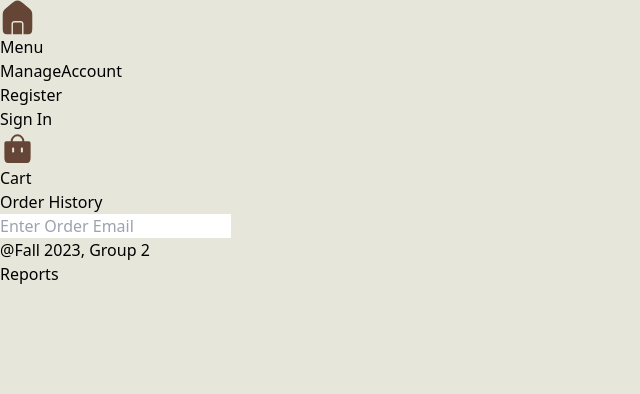
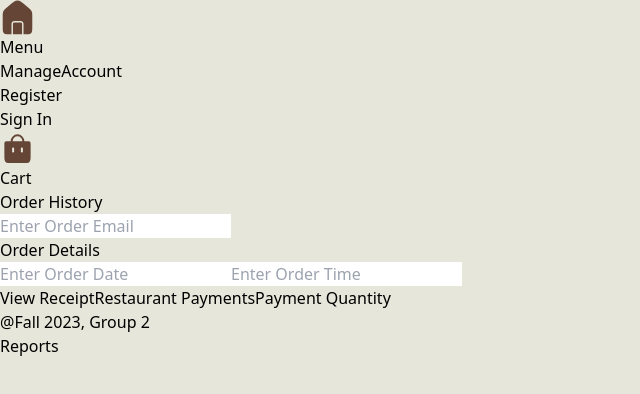
Before and after one commit to ujwal2003/DB-Team02-WebApp, a React (Vite) app in the folder client/: page /OrderHistory in a window 1280 px wide. Shown: the top 394 px of the page, without its empty margins (0-640 px from the left). Built offline with nearby package versions, Linux system fonts and the light colour scheme.

Commit message:
working on order history page

```diff
--- a/client/src/pages/OrderHistory.jsx
+++ b/client/src/pages/OrderHistory.jsx
@@ -4,6 +4,12 @@ import axios from "axios";
 function OrderHistory() {
   const [email, setOrderEmail] = useState("");
   const [orders, setOrders] = useState([]);
+  const [orderDate, setOrderDate] = useState("");
+  const [orderTime, setOrderTime] = useState("");
+  const [viewDetails, setViewDetails] = useState(false);
+  const [vietReceipt, setViewReceipt] = useState(false);
+  const [receipt, setReceipt] = useState(null);
+
   const orderListStyle = "text-[#05204A] font-bold";
   const otherElementsStyle = "text-[#05204A] font-semibold";
 
@@ -16,7 +22,6 @@ function OrderHistory() {
         setOrders(data.data.result);
       } catch (error) {
         console.error("Error fetching order history:", error);
-        // Handle error as needed
       }
     };
 
@@ -27,11 +32,21 @@ function OrderHistory() {
       setOrders([]);
     }
   }, [email]);
+  // Fetch order receipt given order date, time, and use the same email
+  // Fetch order receipt given order date, time, and use the same email
+  // Fetch order receipt given order date, time, and use the same email
+  const handleButtonClick = (buttonName) => {
+    if (buttonName === "View Receipt"){
+      setViewReceipt(true);
+    } else{
+      setViewReceipt(false);
+    }
+  };
 
   return (
     <div className="w-[90%] p-10 mt-8 flex">
       <div className="w-1/2">
-        <h1 className={orderListStyle + " text-7xl mb-4"}>Order History</h1>
+        <h1 className={orderListStyle + " text-4xl mb-4"}>Order History</h1>
         <div className="mb-4">
           <input
             type="text"
@@ -47,12 +62,42 @@ function OrderHistory() {
               <li key={order.orderId}>
                 <p className={otherElementsStyle}>Order Date: {order.orderdate}</p>
                 <p className={otherElementsStyle}>Order Time: {order.ordertime}</p>
+                <p className={otherElementsStyle}>- - - - - - - - - - - - - - - - - </p>
               </li>
             ))}
           </ul>
         </div>
       </div>
+      <div className="w-1/2">
+      <h1 className={orderListStyle + " text-4xl mb-4"}> Order Details</h1>
+      <input
+        type="text"
+        placeholder="Enter Order Date"
+        value={orderDate}
+        onChange={(e) => setOrderDate(e.target.value)}
+        className="p-2 rounded border border-[#05204A] text-[#05204A] font-semibold mb-2" // Added margin-bottom
+      />
+
+      <input
+        type="text"
+        placeholder="Enter Order Time"
+        value={orderTime}
+        onChange={(e) => setOrderTime(e.target.value)}
+        className="p-2 rounded border border-[#05204A] text-[#05204A] font-semibold mb-2"
+      />
+      <div className="mb-4">
+        <button className="text-[#05204A] font-semibold border border-[#05204A] rounded p-2 mr-2" onClick={() => handleButtonClick("View Receipt")}>
+          View Receipt
+        </button>
+        <button className="text-[#05204A] font-semibold border border-[#05204A] rounded p-2 mr-2" onClick={() => handleButtonClick("View Receipt")}>
+          Restaurant Payments
+        </button>
+        <button className="text-[#05204A] font-semibold border border-[#05204A] rounded p-2" onClick={() => handleButtonClick("View Receipt")}>
+          Payment Quantity
+        </button>
+      </div>
     </div>
+  </div>
   );
 }
 
```
